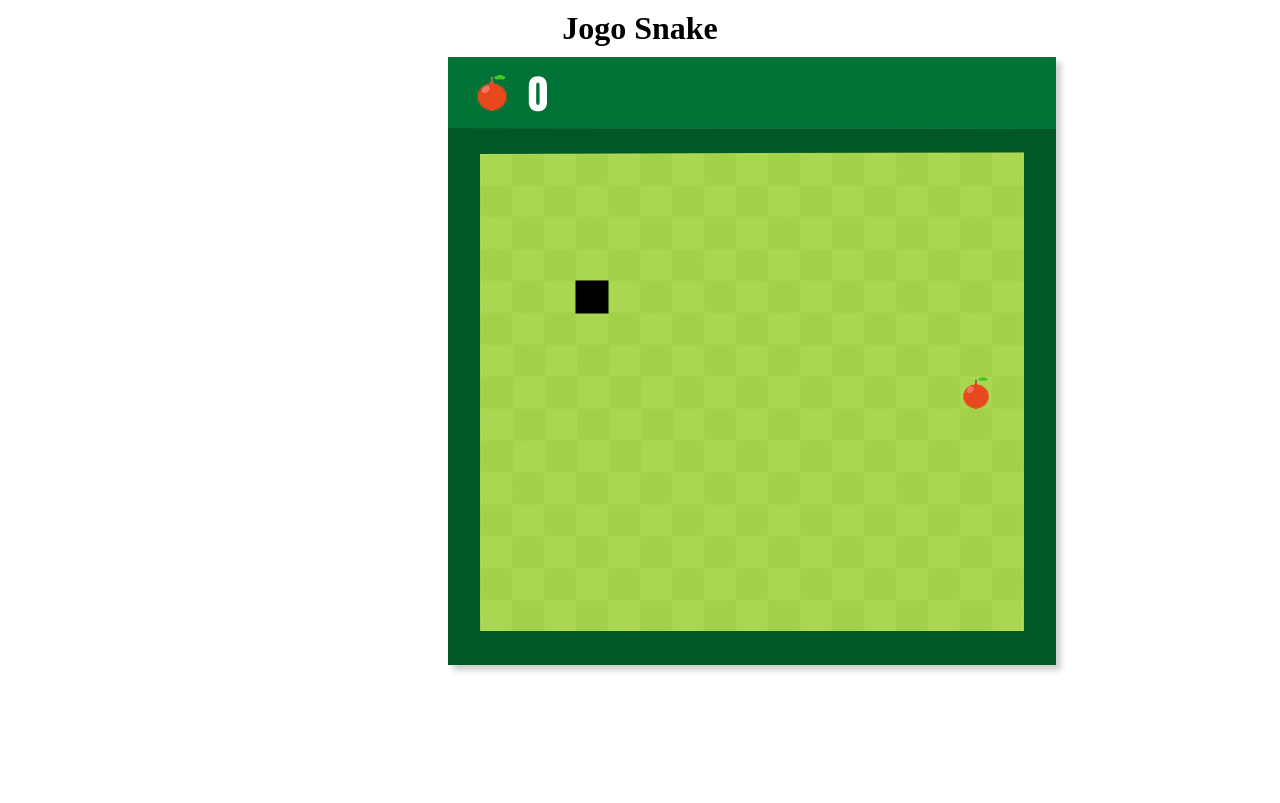
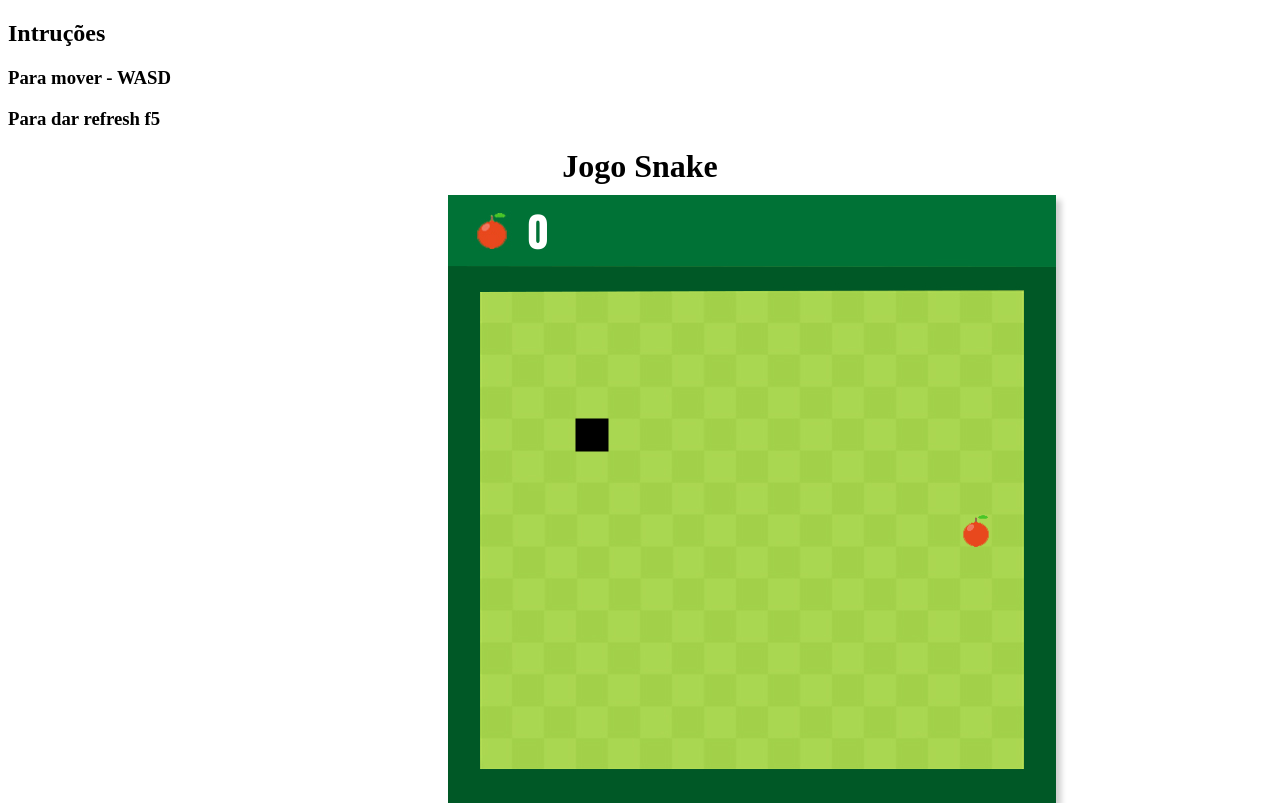
Before and after one commit to AndreErnesto/Jogo-AM, a plain HTML site: page Index.html in a window 1280 px wide. Drawn offline with Linux system fonts and the light colour scheme.

Commit message:
Introdução de html

```diff
--- a/Index.html
+++ b/Index.html
@@ -10,6 +10,13 @@
 
 <body>
 
+    <div id="div">
+        <h2>Intruções</h2>
+        <h3> Para mover - WASD</h3>
+        <h3> Para dar refresh f5</h3>
+    </div>
+
+
     <h1>Jogo Snake</h1>
     <canvas id="canvas" width="608" height="608"></canvas>
 
```
Also changed, not shown: style.css (line endings or trailing spaces).
